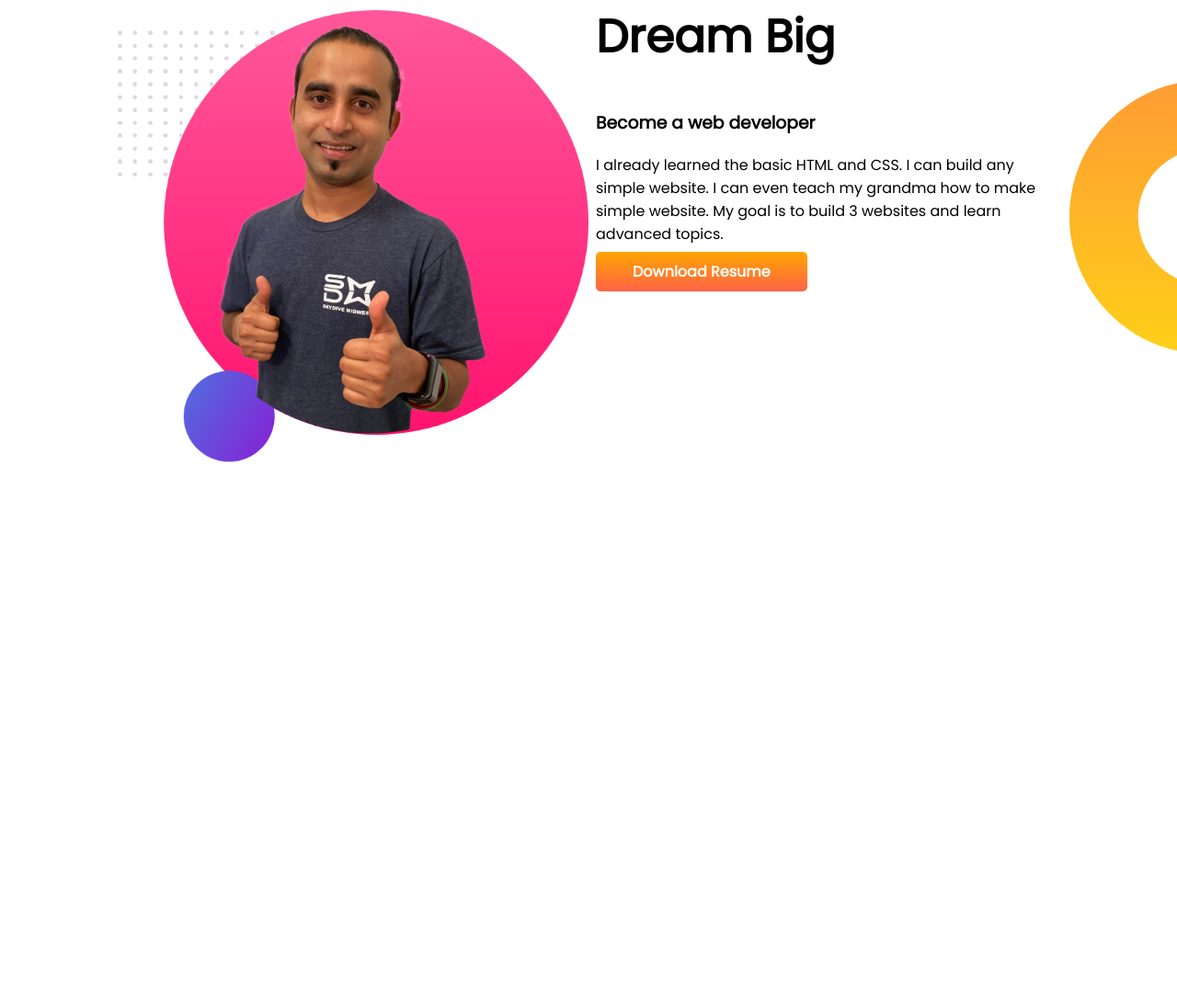
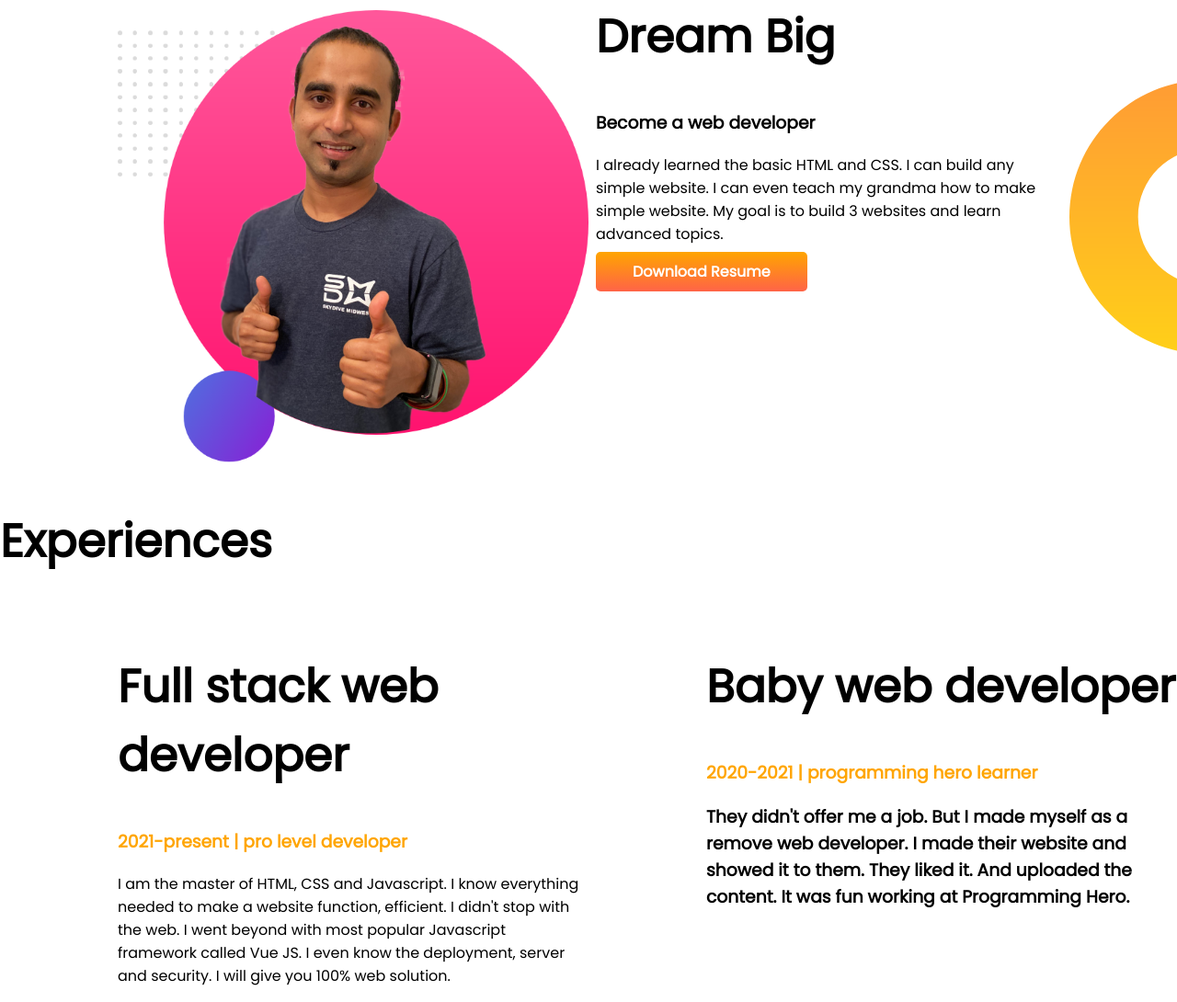
Before and after one commit to amiazmane/developer-portfolio, a plain HTML site: page index.html in a window 1280 px wide. Shown: the part 677-1767 px from the top of the page at 92% size. Before the commit the page ends 1187 px from the top, so only its background shows below. Drawn offline with Linux system fonts and the light colour scheme.

Commit message:
second last

```diff
--- a/index.html
+++ b/index.html
@@ -65,5 +65,37 @@
         >
       </div>
     </section>
+    <section class="section3">
+      <h1>Experiences</h1>
+      <div class="section4">
+        <div class="half-width">
+          <h1>Full stack web developer</h1>
+          <h3>
+            <span class="orange-color">2021-present | pro level developer</span>
+          </h3>
+          <p>
+            I am the master of HTML, CSS and Javascript. I know everything
+            needed to make a website function, efficient. I didn't stop with the
+            web. I went beyond with most popular Javascript framework called Vue
+            JS. I even know the deployment, server and security. I will give you
+            100% web solution.
+          </p>
+        </div>
+        <div class="half-width">
+          <h1>Baby web developer</h1>
+          <h3>
+            <span class="orange-color"
+              >2020-2021 | programming hero learner</span
+            >
+            <p>
+              They didn't offer me a job. But I made myself as a remove web
+              developer. I made their website and showed it to them. They liked
+              it. And uploaded the content. It was fun working at Programming
+              Hero.
+            </p>
+          </h3>
+        </div>
+      </div>
+    </section>
   </body>
 </html>
--- a/style.css
+++ b/style.css
@@ -8,7 +8,13 @@ h1 {
 .orange-color {
   color: orange;
 }
-section {
+.section1 {
+  display: flex;
+}
+.section2 {
+  display: flex;
+}
+.section4 {
   display: flex;
 }
 .half-width {
```
